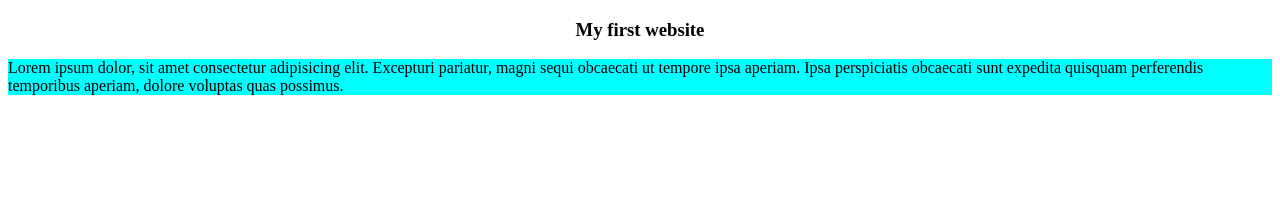
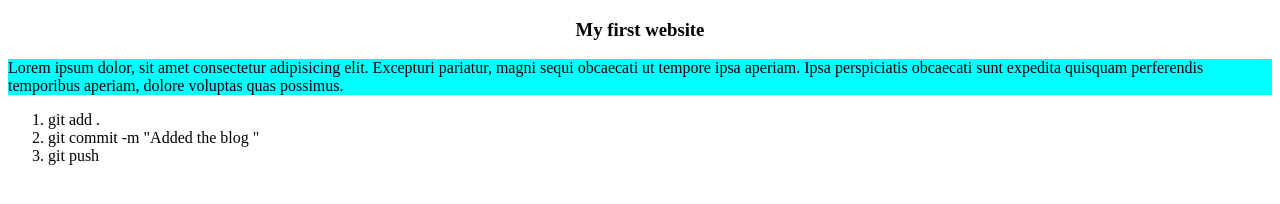
Before and after one commit to Tanjidul96/my-first-github-repo, a plain HTML site: page index.html in a window 1280 px wide. Drawn offline with Linux system fonts and the light colour scheme.

Commit message:
Added the blog2

```diff
--- a/index.html
+++ b/index.html
@@ -14,5 +14,10 @@
         Ipsa perspiciatis obcaecati sunt expedita quisquam perferendis temporibus aperiam,
         dolore voluptas quas possimus.
     </div>
+    <ol>
+        <li>git add .</li>
+        <li> git commit -m "Added the blog "</li>
+        <li> git push </li>
+    </ol>
 </body>
 </html>
```
